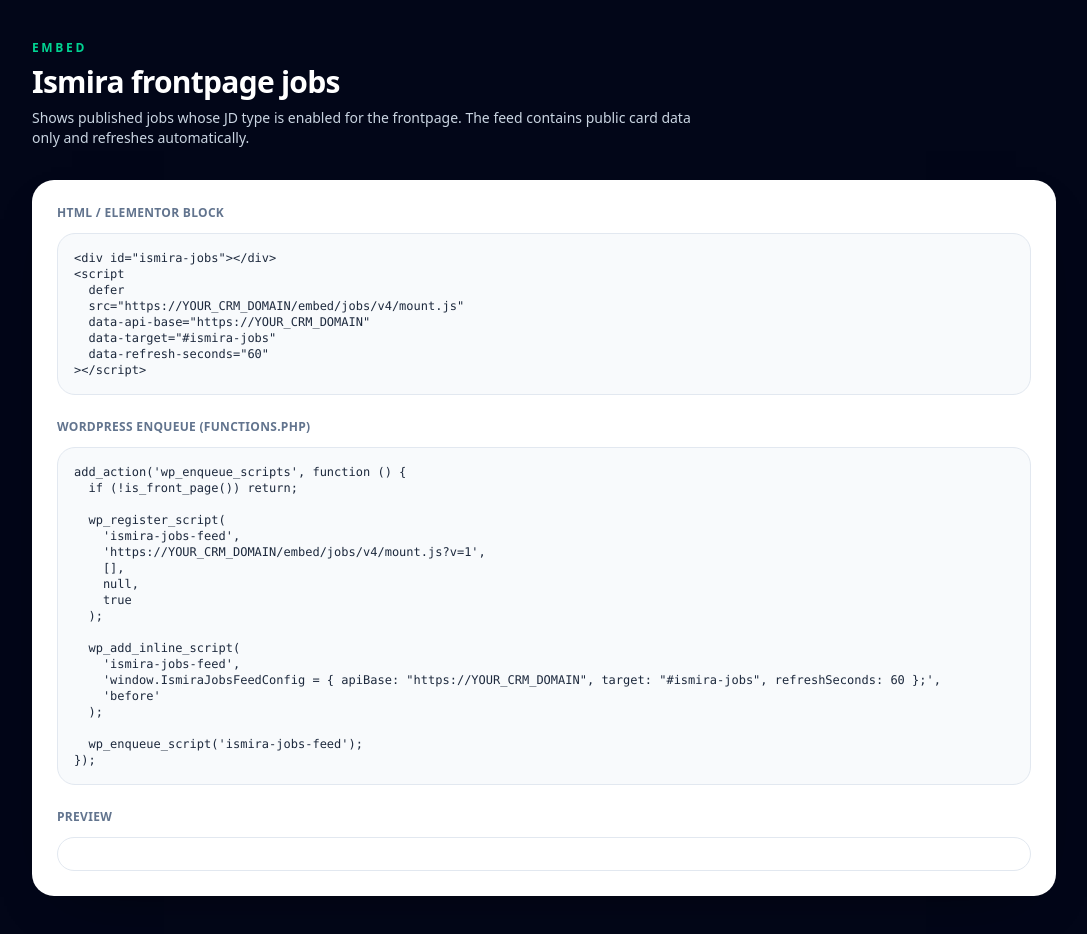
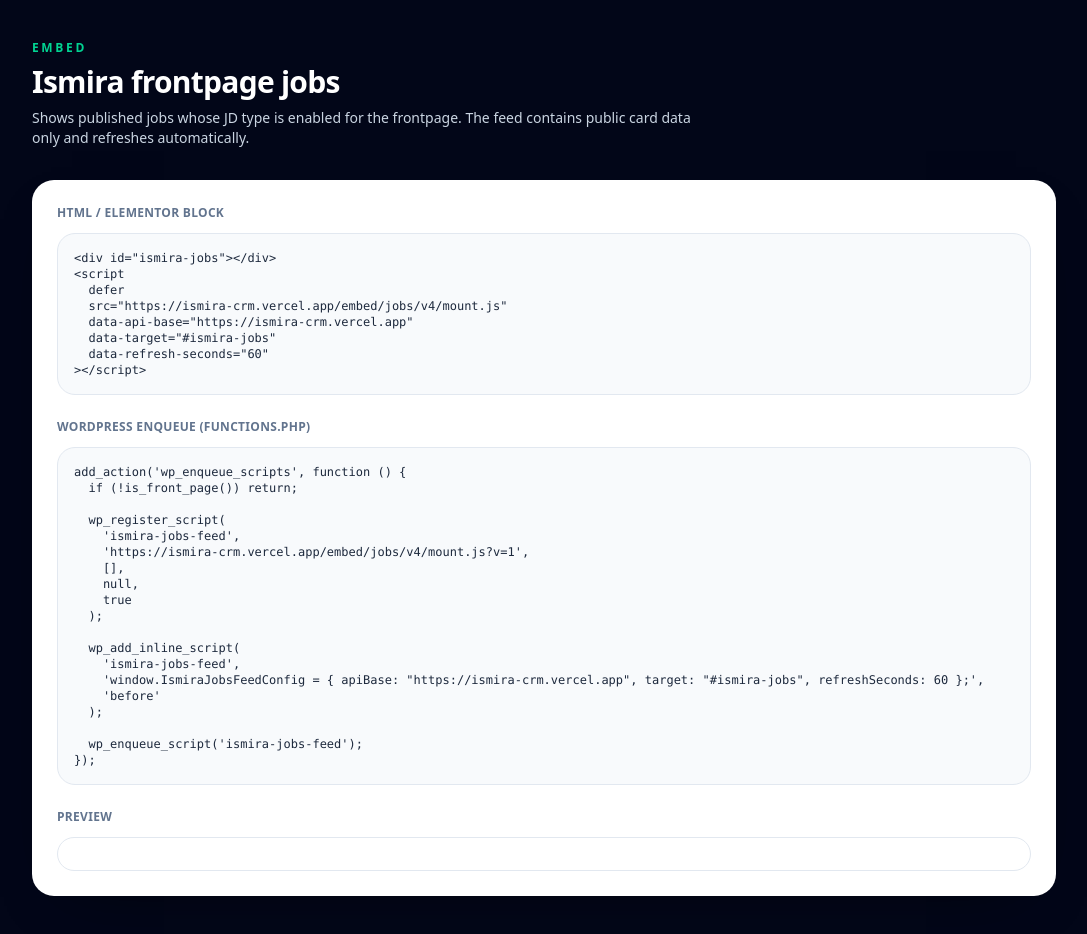
Before and after one commit to goodfella27/Ismira-CRM, a Next.js app: page /jobs/embed in a window 1280 px wide. Shown: the whole page, without its empty margins (96-1183 px from the left). Built offline with nearby package versions, Linux system fonts and the light colour scheme; no server answers.

Commit message:
Configure production jobs feed domain

```diff
--- a/src/app/jobs/embed/page.tsx
+++ b/src/app/jobs/embed/page.tsx
@@ -9,8 +9,8 @@
 const snippet = `<div id="ismira-jobs"></div>
 <script
   defer
-  src="https://YOUR_CRM_DOMAIN/embed/jobs/v4/mount.js"
-  data-api-base="https://YOUR_CRM_DOMAIN"
+  src="https://ismira-crm.vercel.app/embed/jobs/v4/mount.js"
+  data-api-base="https://ismira-crm.vercel.app"
   data-target="#ismira-jobs"
   data-refresh-seconds="60"
 ></script>`;
@@ -20,7 +20,7 @@
 
   wp_register_script(
     'ismira-jobs-feed',
-    'https://YOUR_CRM_DOMAIN/embed/jobs/v4/mount.js?v=1',
+    'https://ismira-crm.vercel.app/embed/jobs/v4/mount.js?v=1',
     [],
     null,
     true
@@ -28,7 +28,7 @@
 
   wp_add_inline_script(
     'ismira-jobs-feed',
-    'window.IsmiraJobsFeedConfig = { apiBase: "https://YOUR_CRM_DOMAIN", target: "#ismira-jobs", refreshSeconds: 60 };',
+    'window.IsmiraJobsFeedConfig = { apiBase: "https://ismira-crm.vercel.app", target: "#ismira-jobs", refreshSeconds: 60 };',
     'before'
   );
 
```
